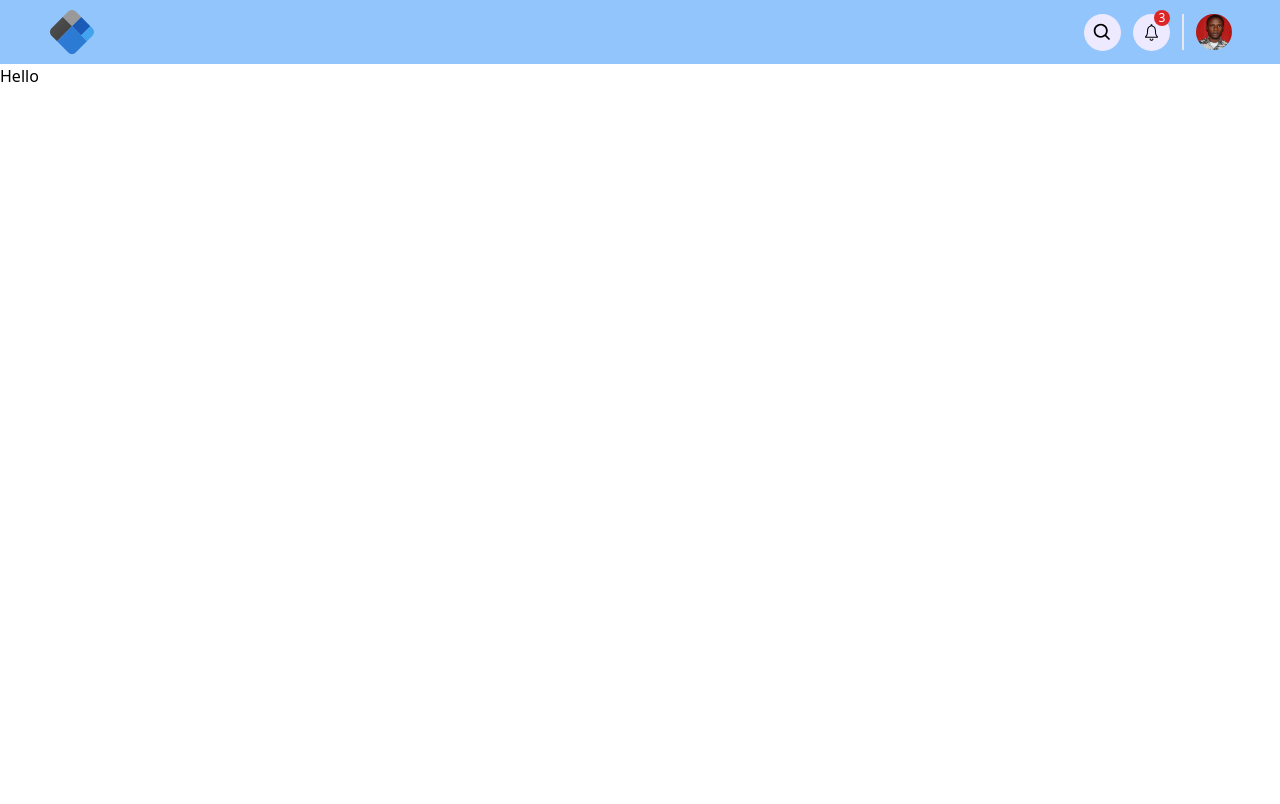
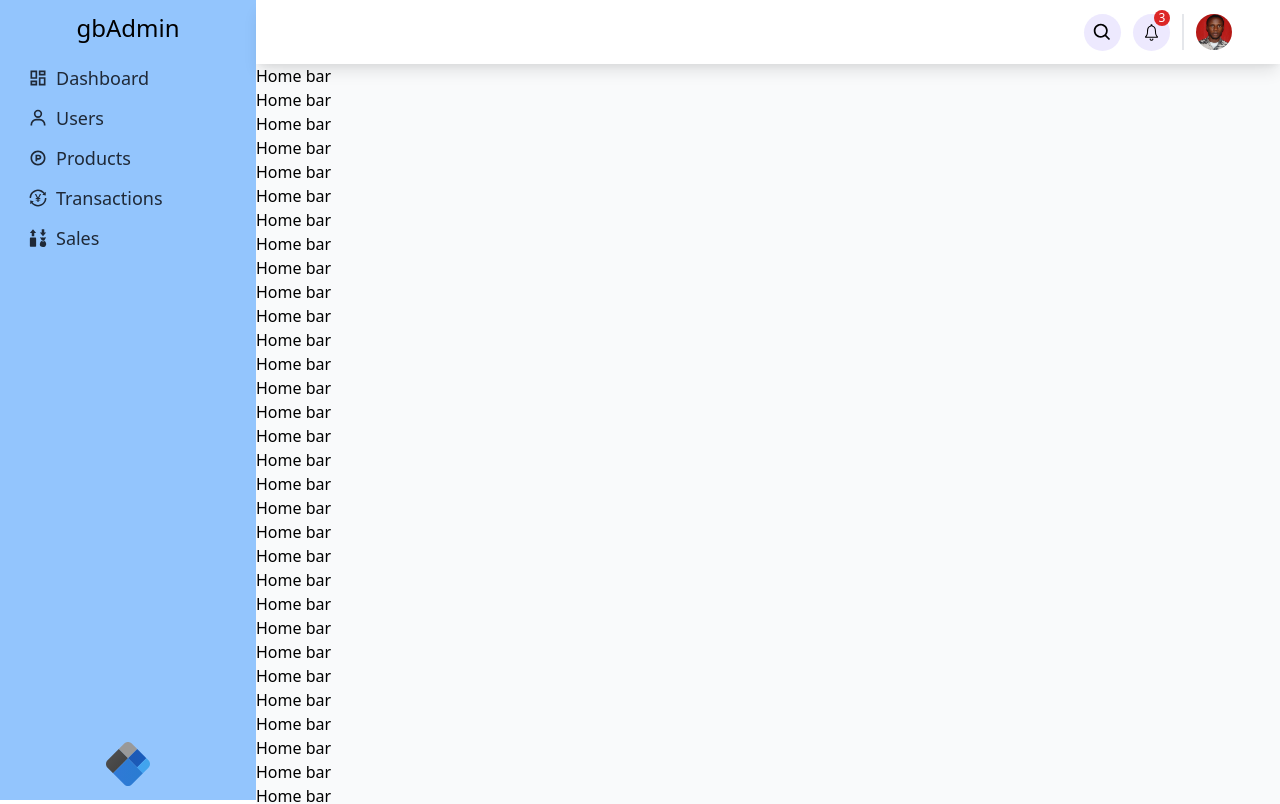
Before and after one commit to aagbotemi/admin-dashboard, a React (Create React App) app: page / in a window 1280 px wide. Shown: the top 804 px of the page. Built offline with nearby package versions, Linux system fonts and the light colour scheme.

Commit message:
sidebar implemented

```diff
--- a/src/App.js
+++ b/src/App.js
@@ -1,12 +1,20 @@
 import Topbar from "./components/topbar/Topbar";
 import { BrowserRouter as Router, Route, Switch } from "react-router-dom";
+import Home from "./pages/Home";
+import Sidebar from "./components/Sidebar";
 
 function App() {
   return (
     <Router>
-      <Topbar />
-      Hello <br />
-
+      <div className="flex">
+      <Sidebar />
+      <div className="display">
+        <Topbar />
+        <Switch>
+          <Route path="/" component={Home} />
+        </Switch>
+      </div>
+      </div>
     </Router>
   );
 }
--- a/src/assets/css/index.css
+++ b/src/assets/css/index.css
@@ -13,3 +13,11 @@
 html {
   scroll-behavior: smooth;
 }
+
+.sidebar {
+  flex: 1;
+}
+
+.display {
+  flex: 4;
+}
--- a/src/assets/css/topbar.css
+++ b/src/assets/css/topbar.css
@@ -11,6 +11,28 @@
   border-bottom: 12px solid rgb(245, 243, 255);;
 }
 
-.topbarIconContainer .notification:before {
-  right: 63px;
+.sidebar .sidebar-wrapper {
+  position: relative;
+  animation: rotate 3s infinite;
 }
+
+@keyframes rotate {
+  0% {
+    transform: rotate(0deg)
+  }
+  20% {
+    transform: rotate(72deg)
+  }
+  40% {
+    transform: rotate(144deg)
+  }
+  60% {
+    transform: rotate(216deg)
+  }
+  80% {
+    transform: rotate(288deg)
+  }
+  100% {
+    transform: rotate(360deg)
+  }
+}
--- /dev/null
+++ b/src/components/Sidebar.js
@@ -0,0 +1,62 @@
+import React from 'react';
+import { AiOutlineTransaction } from 'react-icons/ai';
+import { BiUser } from 'react-icons/bi';
+import { CgProductHunt } from 'react-icons/cg';
+import { RiDashboardLine } from 'react-icons/ri';
+import { GiSellCard } from 'react-icons/gi';
+
+import { Link } from 'react-router-dom';
+import Logo from '../assets/images/logo.svg';
+
+const Sidebar = () => {
+    return (
+        <div className="sidebar w-10 bg-blue-300 shadow-3xl sticky h-screen top-0 flex flex-col">
+            <div className="flex justify-center items-center my-3">
+                <h3 className="text-2xl">gbAdmin</h3>
+            </div>
+
+            <div className="sidebarWrapper">
+                <div className="sidebarMenu px-6">
+                    <ul className="sidebarList">
+                        <Link to="/" className="link">
+                            <li className="sidebarListItem active flex items-center my-1 text-gray-800 hover:text-gray-600 hover:bg-gray-100 p-1 rounded-md">
+                                <RiDashboardLine size="20px" className="sidebarIcon mr-2" />
+                                <span className="text-lg">Dashboard</span>
+                            </li>
+                        </Link>
+                        <Link to="/users" className="link">
+                            <li className="sidebarListItem active flex items-center my-1 text-gray-800 hover:text-gray-600 hover:bg-gray-100 p-1 rounded-md">
+                                <BiUser size="20px" className="sidebarIcon mr-2" />
+                                <span className="text-lg">Users</span>
+                            </li>
+                        </Link>
+                        <Link to="/products" className="link">
+                            <li className="sidebarListItem active flex items-center my-1 text-gray-800 hover:text-gray-600 hover:bg-gray-100 p-1 rounded-md">
+                                <CgProductHunt size="20px" className="sidebarIcon mr-2" />
+                                <span className="text-lg">Products</span>
+                            </li>
+                        </Link>
+                        <Link to="/transactions" className="link">
+                            <li className="sidebarListItem active flex items-center my-1 text-gray-800 hover:text-gray-600 hover:bg-gray-100 p-1 rounded-md">
+                                <AiOutlineTransaction size="20px" className="sidebarIcon mr-2" />
+                                <span className="text-lg">Transactions</span>
+                            </li>
+                        </Link>
+                        <Link to="/sales" className="link">
+                            <li className="sidebarListItem active flex items-center my-1 text-gray-800 hover:text-gray-600 hover:bg-gray-100 p-1 rounded-md">
+                                <GiSellCard size="20px" className="sidebarIcon mr-2" />
+                                <span className="text-lg">Sales</span>
+                            </li>
+                        </Link>
+                    </ul>
+                </div>
+            </div>
+
+            <div className="sidebar-wrapper flex justify-center items-center my-3 mt-auto">
+                <img src={Logo} alt="" className="company-logo w-12" />
+            </div>
+        </div>
+    )
+}
+
+export default Sidebar
--- a/src/components/topbar/Search.js
+++ b/src/components/topbar/Search.js
@@ -1,13 +1,17 @@
 import React from 'react'
+import { CgClose } from 'react-icons/cg'
 
-const Search = () => {
+const Search = ({close}) => {
     return (
-        <div className="search absolute top-12 -right-2 ">
-            <input
-                type="text"
-                className="w-96 bg-purple-50 h-10 rounded-3xl px-4 py-2 shadow-md focus:outline-none"
-                placeholder="Search for name, product..."
-            />
+        <div className="absolute -top-1 right-0 ">
+            <div className="relative">
+                <input
+                    type="text"
+                    className="w-96 px-4 py-5 bg-purple-50 h-11 rounded-3xl shadow-md focus:outline-none"
+                    placeholder="Search for name, product..."
+                />
+                <CgClose className="absolute top-3 right-3" size="20px" color="gray" onClick={close} />
+            </div>
         </div>
     )
 }
--- a/src/components/topbar/Topbar.js
+++ b/src/components/topbar/Topbar.js
@@ -1,5 +1,4 @@
 import React, { useEffect, useRef, useState } from 'react'
-import Logo from '../../assets/images/logo.svg'
 import Avatar from '../../assets/images/abiodun.jpg';
 import { IoIosNotificationsOutline } from 'react-icons/io';
 import { BiSearch } from 'react-icons/bi';
@@ -50,15 +49,12 @@ const Topbar = () => {
     }, [showNotification, showAvatarDropdown, showSearch])
 
     return (
-        <div className="topbar h-14 bg-blue-300 flex items-center justify-between sticky top-0 md:px-12 sm:px-8 px-4 py-8" ref={ref}>
-            <div className="leftTopbar">
-                <img src={Logo} alt="" className="company-logo w-12" />
-            </div>
-            <div className="rightTopbar flex items-center">
+        <div className="topbar h-14 flex items-center w-full shadow-lg bg-white sticky top-0 md:px-12 sm:px-8 px-4 py-8" ref={ref}>
+            <div className="rightTopbar flex items-center ml-auto">
 
                 <div className="topbarIconContainer flex items-center relative cursor-pointer hidden sm:block hover:bg-purple-200 bg-purple-100 rounded-full p-2">
                     <BiSearch size="21px" onClick={handleSearch} />
-                        {showSearch&& ( <Search />)}
+                        {showSearch&& ( <Search open={showSearch} close={() => setShowSearch(false)} />)}
                 </div>
 
                 <div className="topbarIconContainer flex items-center relative cursor-pointer hover:bg-purple-200 bg-purple-100 rounded-full p-2 mx-2 sm:mx-3 z-10">
--- /dev/null
+++ b/src/pages/Home.js
@@ -0,0 +1,74 @@
+import React from 'react'
+
+const Home = () => {
+    return (
+        <div className="home bg-gray-50">
+            Home bar <br />
+            Home bar <br />
+            Home bar <br />
+            Home bar <br />
+            Home bar <br />
+            Home bar <br />
+            Home bar <br />
+            Home bar <br />
+            Home bar <br />
+            Home bar <br />
+            Home bar <br />
+            Home bar <br />
+            Home bar <br />
+            Home bar <br />
+            Home bar <br />
+            Home bar <br />
+            Home bar <br />
+            Home bar <br />
+            Home bar <br />
+            Home bar <br />
+            Home bar <br />
+            Home bar <br />
+            Home bar <br />
+            Home bar <br />
+            Home bar <br />
+            Home bar <br />
+            Home bar <br />
+            Home bar <br />
+            Home bar <br />
+            Home bar <br />
+            Home bar <br />
+            Home bar <br />
+            Home bar <br />
+            Home bar <br />
+            Home bar <br />
+            Home bar <br />
+            Home bar <br />
+            Home bar <br />
+            Home bar <br />
+            Home bar <br />
+            Home bar <br />
+            Home bar <br />
+            Home bar <br />
+            Home bar <br />
+            Home bar <br />
+            Home bar <br />
+            Home bar <br />
+            Home bar <br />
+            Home bar <br />
+            Home bar <br />
+            Home bar <br />
+            Home bar <br />
+            Home bar <br />
+            Home bar <br />
+            Home bar <br />
+            Home bar <br />
+            Home bar <br />
+            Home bar <br />
+            Home bar <br />
+            Home bar <br />
+            Home bar <br />
+            Home bar <br />
+            Home bar <br />
+            Home bar <br />
+        </div>
+    )
+}
+
+export default Home
```
